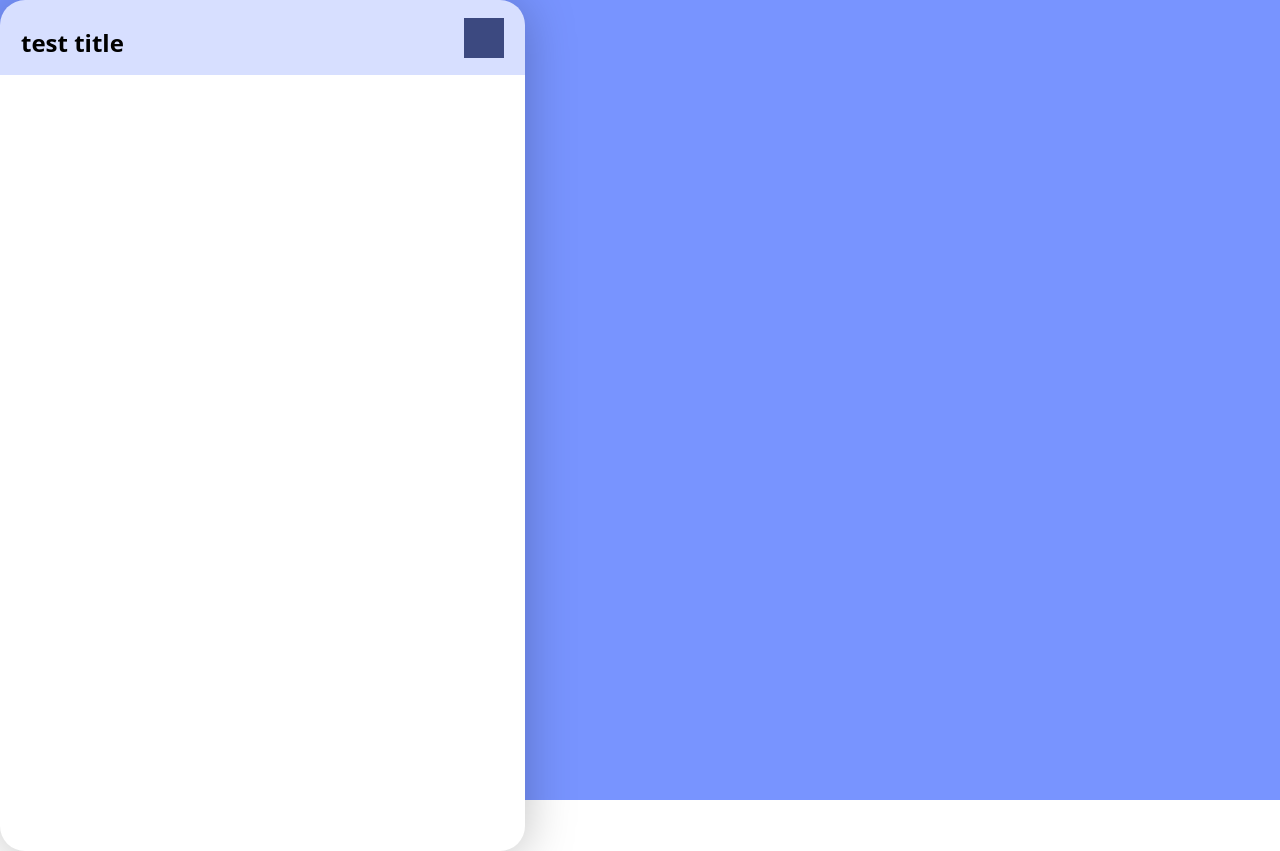
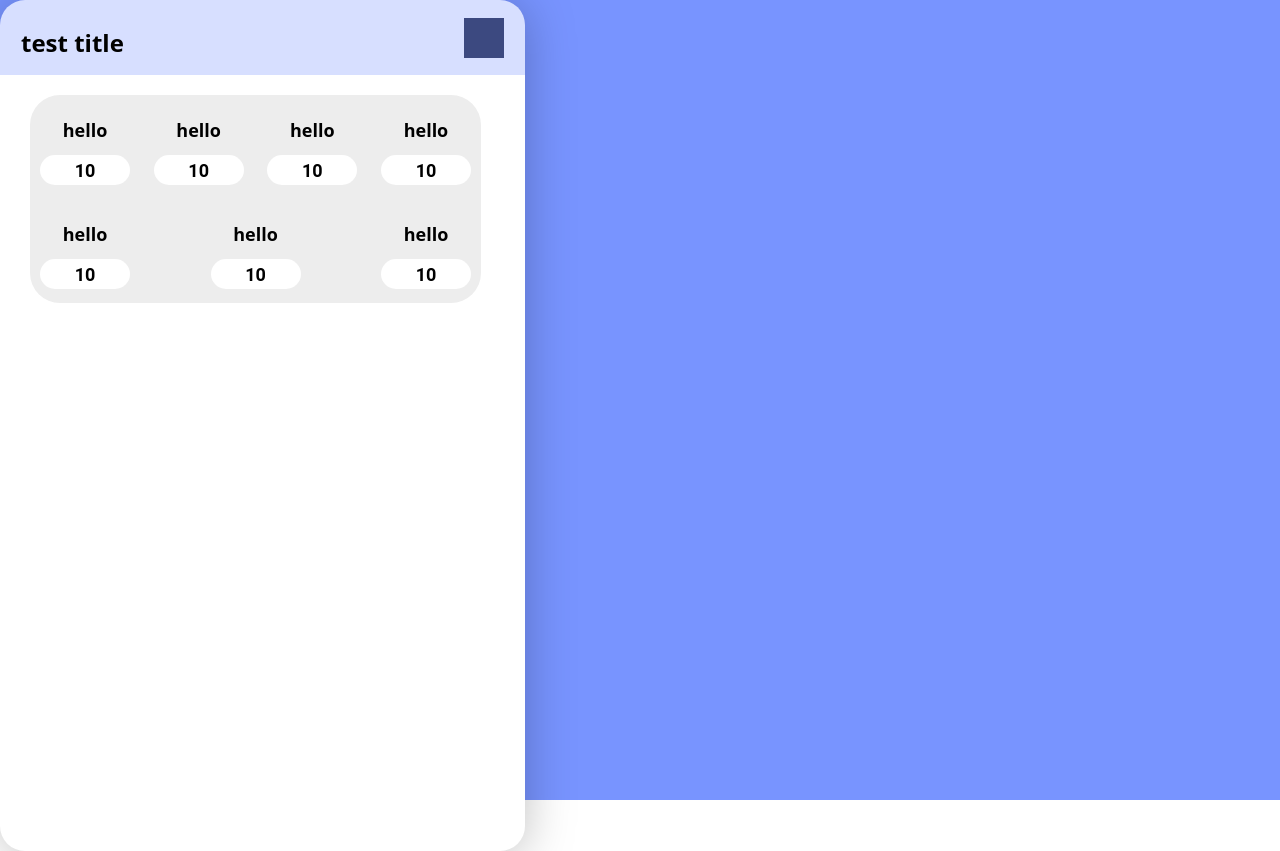
Before and after one commit to changicho/cardy-front, a React app: page / in a window 1280 px wide. Built offline with nearby package versions, Linux system fonts and the light colour scheme.

Commit message:
:art: Create Markup of ScoreBoard
점수판 마크업 추가

```diff
--- a/src/components/chat/content/Content.tsx
+++ b/src/components/chat/content/Content.tsx
@@ -1,15 +1,29 @@
 import React from "react";
 import styled from "styled-components";
+
+import ScoreBoard from "@/components/chat/content/scoreboard/ScoreBoard";
 
 const BORDER = {
   RADIUS: 25,
 };
 
+const SIZE = {
+  WIDTH: 525,
+  HEIGHT: 776,
+};
+
+const PADDING = {
+  WIDTH: 30,
+  HEIGHT: 20,
+};
+
 const Wrapper = styled.div`
   margin: 0px;
 
-  width: 525px;
-  height: 776px;
+  width: ${SIZE.WIDTH - 2 * PADDING.WIDTH}px;
+  height: ${SIZE.HEIGHT - 2 * PADDING.HEIGHT}px;
+
+  padding: ${PADDING.HEIGHT}px ${PADDING.WIDTH}px;
 
   background: #ffffff;
 
@@ -18,7 +32,11 @@ const Wrapper = styled.div`
 `;
 
 export const Content = () => {
-  return <Wrapper></Wrapper>;
+  return (
+    <Wrapper>
+      <ScoreBoard />
+    </Wrapper>
+  );
 };
 
 export default Content;
--- /dev/null
+++ b/src/components/chat/content/scoreboard/ScoreBoard.tsx
@@ -0,0 +1,59 @@
+import React, { useEffect, useState } from "react";
+import styled from "styled-components";
+
+import UserScore from "@/components/chat/content/scoreboard/UserScore";
+
+const SIZE = {
+  WIDTH: 451,
+  HEIGHT: 208,
+  BORDER_RADIUS: 30,
+};
+
+const Wrapper = styled.div`
+  margin: 0px;
+
+  width: ${SIZE.WIDTH}px;
+  height: ${SIZE.HEIGHT}px;
+
+  border-radius: ${SIZE.BORDER_RADIUS}px;
+
+  display: flex;
+  flex-wrap: wrap;
+  justify-content: space-between;
+
+  background: #ededed;
+  border-radius: ${SIZE.BORDER_RADIUS}px;
+`;
+
+type Score = {
+  userName: string;
+  score: number;
+};
+
+const dummyData = [
+  { userName: "hello", score: 10 },
+  { userName: "hello", score: 10 },
+  { userName: "hello", score: 10 },
+  { userName: "hello", score: 10 },
+  { userName: "hello", score: 10 },
+  { userName: "hello", score: 10 },
+  { userName: "hello", score: 10 },
+];
+
+export const Content = () => {
+  const [data, setData] = useState<Score[]>([]);
+
+  useEffect(() => {
+    setData(dummyData);
+  }, []);
+
+  return (
+    <Wrapper>
+      {data.map((cur, index) => (
+        <UserScore key={index} userName={cur.userName} score={cur.score} />
+      ))}
+    </Wrapper>
+  );
+};
+
+export default Content;
--- /dev/null
+++ b/src/components/chat/content/scoreboard/UserScore.tsx
@@ -0,0 +1,77 @@
+import React from "react";
+import styled from "styled-components";
+
+type Props = {
+  userName: string;
+  score: number;
+};
+
+const SIZE = {
+  WIDTH: 90,
+  HEIGHT: 67,
+};
+
+const FONT = {
+  SIZE: 18,
+};
+
+const Wrapper = styled.div`
+  margin: 0px;
+  margin: 10px;
+
+  width: ${SIZE.WIDTH}px;
+  height: ${SIZE.HEIGHT}px;
+`;
+
+const UserName = styled.div`
+  width: ${SIZE.WIDTH}px;
+  height: 50px;
+
+  display: flex;
+  justify-content: center;
+  align-items: center;
+`;
+
+const UserNameText = styled.span`
+  font-family: Noto Sans;
+  font-style: normal;
+  font-weight: bold;
+  font-size: ${FONT.SIZE}px;
+
+  display: flex;
+  text-align: center;
+`;
+
+const Score = styled.div`
+  width: 100%;
+  height: 30px;
+  background: #ffffff;
+  border-radius: 30px;
+
+  display: flex;
+  justify-content: center;
+  align-items: center;
+`;
+
+const ScoreText = styled.p`
+  text-align: center;
+  font-family: Roboto;
+  font-style: normal;
+  font-weight: bold;
+  font-size: 18px;
+`;
+
+export const UserScore = ({ userName, score }: Props): JSX.Element => {
+  return (
+    <Wrapper>
+      <UserName>
+        <UserNameText>{userName}</UserNameText>
+      </UserName>
+      <Score>
+        <ScoreText>{score}</ScoreText>
+      </Score>
+    </Wrapper>
+  );
+};
+
+export default UserScore;
```
Also changed, not shown: src/components/chat/scoreboard/ScoreBoard.tsx (deleted, +0 -23 lines), src/components/chat/scoreboard/UserScore.tsx (deleted, +0 -24 lines).
